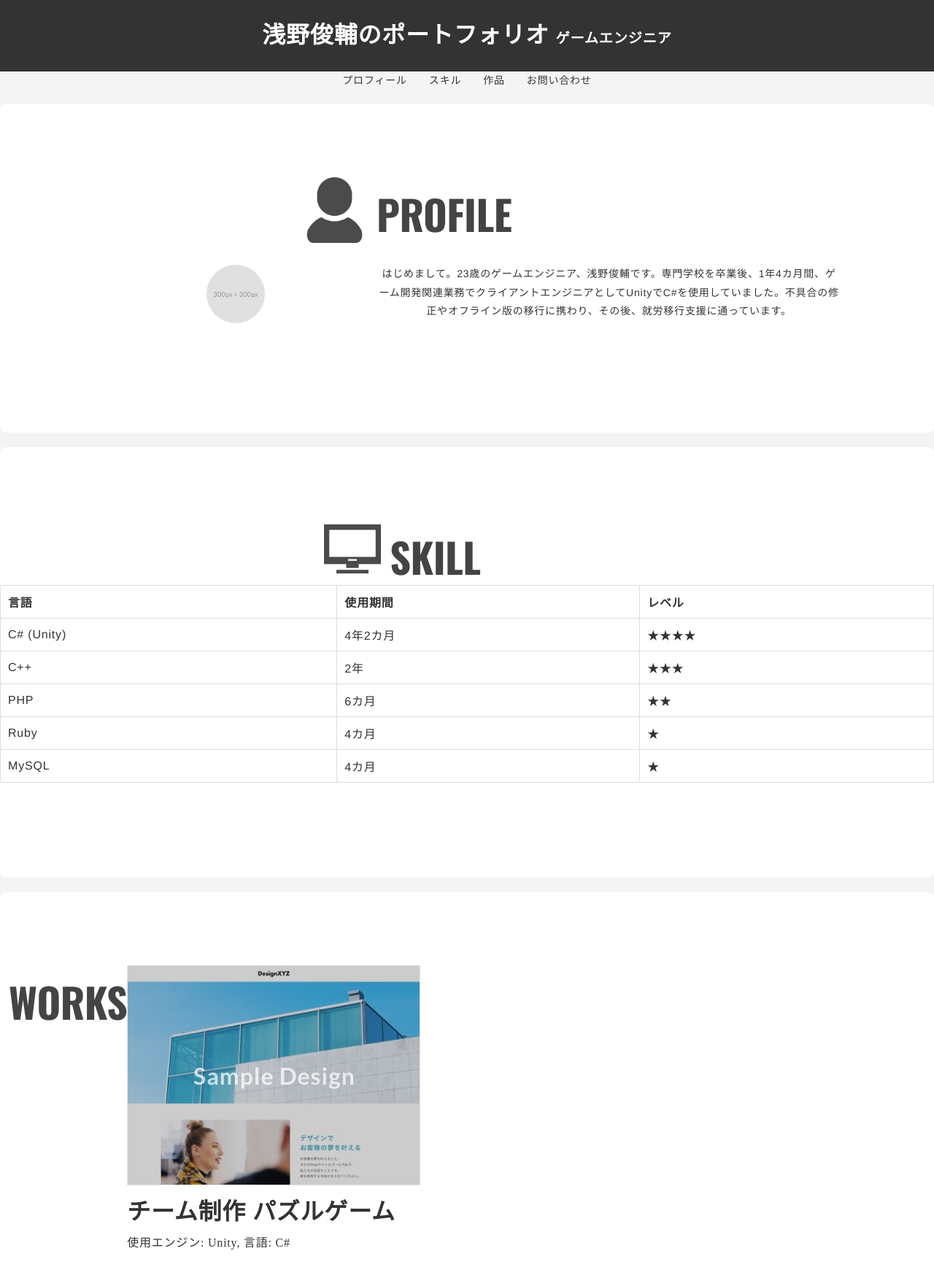
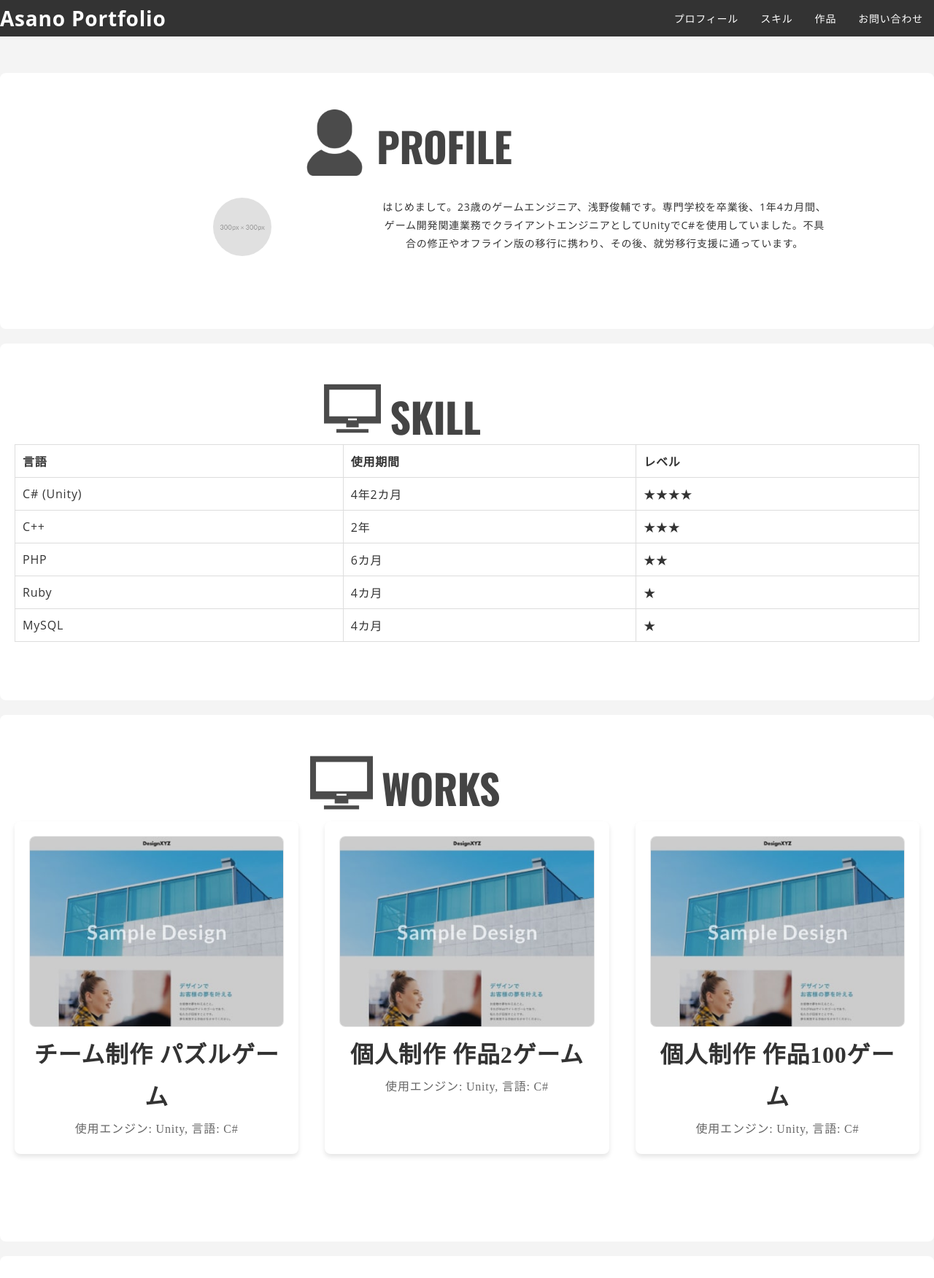
Before and after one commit to asa-syun/asa-syun.github.io, a plain HTML site: page index.html in a window 1280 px wide. Shown: the top 1752 px of the page at 73% size. Drawn offline with nearby package versions, Linux system fonts and the light colour scheme.

Commit message:
ヘッダーの追加＆リファクタリング

```diff
--- a/css/style_all.css
+++ b/css/style_all.css
@@ -15,7 +15,7 @@ body {
 #header {
   background-color: #333; /* ヘッダー背景色 */
   color: #fff; /* ヘッダー文字色 */
-  padding: 20px 0;
+  padding: px 0;
   text-align: center;
 }
 
@@ -149,3 +149,95 @@ body {
   background-color: #333; /* フッター背景色 */
   color: #fff; /* フッター文字色 */
 }
+
+/* 作品一覧コンテナを横並びにする */
+.works-container {
+  display: flex;
+  justify-content: space-between; /* 作品間にスペースを均等に配置 */
+  flex-wrap: wrap; /* 画面サイズに応じて折り返し */
+}
+
+/* 各作品のアイテム */
+.works-item {
+  width: calc(33% - 20px); /* 3列表示、20pxの余白を考慮 */
+  text-align: center; /* 中央揃え */
+  background-color: #fff; /* 背景色 */
+  border-radius: 8px; /* 角丸 */
+  box-shadow: 0 4px 6px rgba(0, 0, 0, 0.1); /* 影を追加 */
+  padding: 20px; /* 内側余白 */
+  transition: transform 0.3s ease; /* ホバー時のアニメーション */
+}
+
+/* 作品アイテムのホバー時の拡大 */
+.works-item:hover {
+  transform: translateY(-10px); /* マウスオーバーで浮き上がる効果 */
+}
+
+/* 作品画像のスタイル */
+.works-img img {
+  max-width: 100%; /* 画像をコンテナの幅に合わせる */
+  height: auto; /* 縦横比を維持 */
+  border-radius: 8px; /* 画像の角を丸める */
+}
+
+/* 作品名と詳細のフォント調整 */
+.works-name {
+  margin-top: 10px;
+  font-weight: bold;
+  font-size: 1.2rem;
+}
+
+.works-info {
+  font-size: 1rem;
+  color: #666;
+}
+
+
+/* ヘッダーのスタイル */
+.header-container {
+  display: flex;               /* 横並びにする */
+  justify-content: space-between; /* タイトルを左、ナビを右に配置 */
+  align-items: center;          /* 縦方向の中央揃え */
+}
+
+/* ナビゲーションのスタイル */
+#gnav ul {
+  list-style-type: none; /* リストのスタイルを解除 */
+  display: flex; /* フレックスボックス */
+  justify-content: flex-end; /* 右揃え */
+}
+
+#gnav li {
+  margin-left: 15px; /* リストアイテム間のスペース */
+}
+
+/* リンクの色 */
+#gnav a {
+  color: #fff; /* リンクの色 */
+  text-decoration: none; /* 下線を消す */
+}
+
+/* ヘッダーとテキスト色 */
+#header {
+  background-color: #333; /* 背景色を#333に変更 */
+  color: #fff; /* テキスト色を白に設定 */
+}
+
+/* スムーズなスクロールをCSSでも設定（最新ブラウザ対応） */
+html {
+  scroll-behavior: smooth;
+}
+
+/* ヘッダーの追尾設定 */
+#header {
+  position: fixed;
+  top: 0;
+  left: 0;
+  width: 100%; /* ヘッダーを画面の幅いっぱいに */
+  z-index: 1000; /* 他の要素より上に表示 */
+}
+
+/* ヘッダーが固定されるため、コンテンツとの重なりを防ぐための余白を追加 */
+body {
+  padding-top: 80px; /* ヘッダーの高さ分の余白を追加 */
+}
--- a/index.html
+++ b/index.html
@@ -8,20 +8,18 @@
     <meta property="og:description" content="浅野俊輔のポートフォリオです。">
     <meta property="og:image" content="img/ogp.png">
     <meta name="description" content="浅野俊輔のポートフォリオです。">
-    <title>Taichi Suzuki's Portfolio</title>
+    <title>Syunsuke Asano's Portfolio</title>
     <link href="https://fonts.googleapis.com/css?family=Oswald:700" rel="stylesheet">
+    <link href="css/style.css" rel="stylesheet" type="text/css">
     <link href="css/style_all.css" rel="stylesheet" type="text/css">
-    <link href="css/style.css" rel="stylesheet" type="text/css">
     <link rel="shortcut icon" href="img/favicon.ico">
 </head>
+
 <body>
     <div id="wrapper">
         <header id="header">
-            <h1 class="logo">
-                <span class="logo-title">浅野俊輔のポートフォリオ</span>
-                <span class="logo-desc">ゲームエンジニア</span>
-            </h1>
-        </header>
+            <div class="header-container">
+                <h1><span>Asano Portfolio</span></h1>
                 <nav id="gnav">
                     <ul>
                         <li><a href="#Profile">プロフィール</a></li>
@@ -30,6 +28,9 @@
                         <li><a href="#contact">お問い合わせ</a></li>
                     </ul>
                 </nav>
+            </div>
+        </header>
+
         <main id="contents">
             <section class="section" id="Profile">
                 <div class="section-title-block">
@@ -41,7 +42,7 @@
                     </h2>
                     <div class="two-column-wrapper">
                         <div class="two-column-image profile">
-                            <img src="img/profile.jpg" alt="プロフィール画像" align="left"/> <!-- 画像挿入箇所: プロフィール画像 -->
+                            <img src="img/profile.jpg" alt="プロフィール画像" align="left"/>
                         </div>
                         <div class="two-column-desc">
                             <p>はじめまして。23歳のゲームエンジニア、浅野俊輔です。専門学校を卒業後、1年4カ月間、ゲーム開発関連業務でクライアントエンジニアとしてUnityでC#を使用していました。不具合の修正やオフライン版の移行に携わり、その後、就労移行支援に通っています。</p>
@@ -58,7 +59,6 @@
                             <span class="section-title-css">SKILL</span>
                         </div>
                     </h2>
-          <p class="section-desc"></p>
                     <table class="skill-table">
                         <thead>
                             <tr>
@@ -97,24 +97,34 @@
                     </table>
                 </div>
             </section>
-    </div>
 
             <section class="section" id="works">
-        <div class="works-list">
+                <div class="section-title-block">
                     <h2 class="section-title">
-            <!--<div>
-              <img src="img/portfolio" alt="スキルトップ画像">
-            </div>-->
-            <!--画像挿入箇所：トップアイコン画像-->
+                        <div class="top-icon-aspect-ratio">
+                            <img src="img/portfolio_skill_top_image.png" alt="作品表のトップ画像">
                             <span class="section-title-css">WORKS</span>
+                        </div>
                     </h2>
-            <!-- 作品1 - パズルゲームのチーム制作について -->
+
+                    <div class="works-container">
                         <a class="works-item" href="works-template.html">
                             <p class="works-img"><img src="img/works-sample-thumb.jpg" alt="パズルゲーム"></p>
                             <p class="works-name"><font size="6" face="けいふぉんと">チーム制作 パズルゲーム</font></p>
                             <p class="works-info"><font size="3" face="けいふぉんと">使用エンジン: Unity, 言語: C#</font></p>
                         </a>
-            <!-- 画像挿入箇所: パズルゲームのサンプル画像 -->
+                        <a class="works-item" href="works-template.html">
+                            <p class="works-img"><img src="img/works-sample-thumb.jpg" alt="作品2ゲーム"></p>
+                            <p class="works-name"><font size="6" face="けいふぉんと">個人制作 作品2ゲーム</font></p>
+                            <p class="works-info"><font size="3" face="けいふぉんと">使用エンジン: Unity, 言語: C#</font></p>
+                        </a>
+                        <a class="works-item" href="works-template.html">
+                            <p class="works-img"><img src="img/works-sample-thumb.jpg" alt="作品100ゲーム"></p>
+                            <p class="works-name"><font size="6" face="けいふぉんと">個人制作 作品100ゲーム</font></p>
+                            <p class="works-info"><font size="3" face="けいふぉんと">使用エンジン: Unity, 言語: C#</font></p>
+                        </a>
+                    </div>
+                </div>
             </section>
 
             <section class="section" id="contact">
@@ -129,5 +139,16 @@
             <p>&copy; 2024 浅野俊輔. All rights reserved.</p>
         </footer>
     </div>
+
+    <script>
+        document.querySelectorAll('a[href^="#"]').forEach(anchor => {
+            anchor.addEventListener('click', function (e) {
+                e.preventDefault();
+                document.querySelector(this.getAttribute('href')).scrollIntoView({
+                    behavior: 'smooth'
+                });
+            });
+        });
+    </script>
 </body>
 </html>
```
Also changed, not shown: css/style.css (line endings or trailing spaces). Lines whose indentation alone changed are shown as unchanged.
